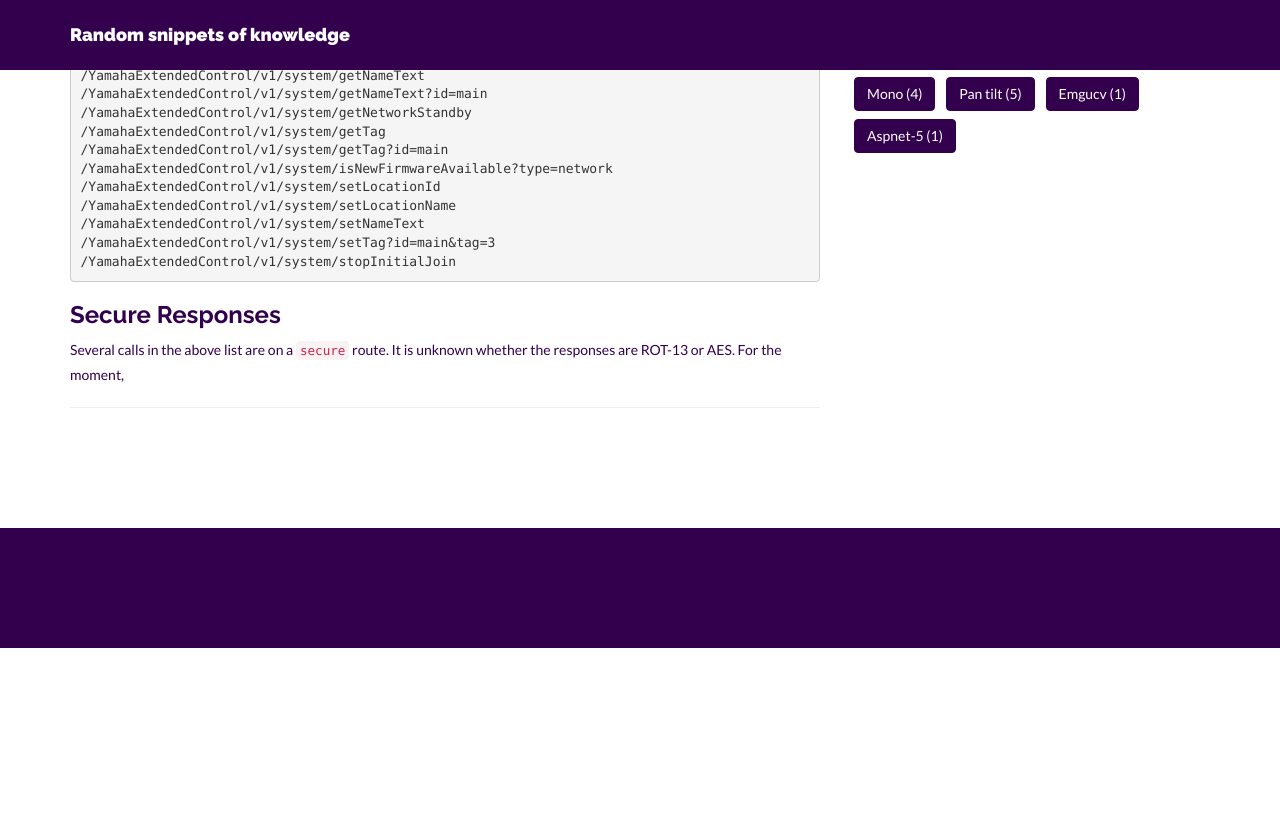
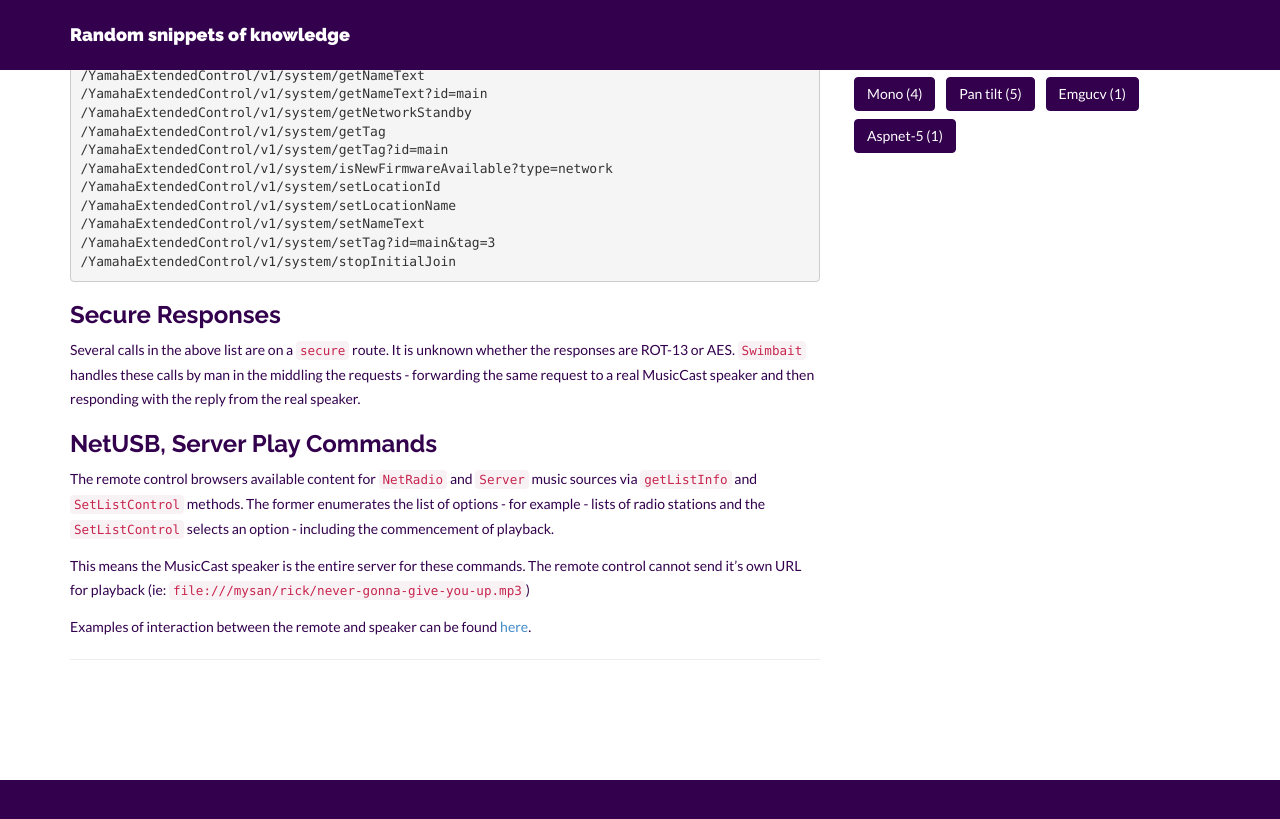
Before and after one commit to neutmute/neutmute.github.io, a Jekyll site: the page built from _posts/blog/2016-04-04-Yamaha-Musiccast-Protocol.md, in a window 1280 px wide and 900 px high, scrolled down 994 px. Shown: the top 819 px of the window. Built offline with Jekyll 4.4.1, drawn with Linux system fonts in a browser that asks for light colours; nearby versions of some CDN libraries; comment, search, counter and statistics services are not loaded; before the commit the page ends 1642 px from its top, so only the background shows below that.

Commit message:
musiccast

```diff
--- a/_posts/blog/2016-04-04-Yamaha-Musiccast-Protocol.md
+++ b/_posts/blog/2016-04-04-Yamaha-Musiccast-Protocol.md
@@ -64,7 +64,13 @@
 
 ### Secure Responses
 Several calls in the above list are on a `secure` route. It is unknown whether the responses are ROT-13 or AES.
-For the moment,
+`Swimbait` handles these calls by man in the middling the requests - forwarding the same request to a real MusicCast speaker and then responding with the reply from the real speaker.
 
+### NetUSB, Server Play Commands
+The remote control browsers available content for `NetRadio` and `Server` music sources via `getListInfo` and `SetListControl` methods. The former enumerates the list of options - for example - lists of radio stations and the `SetListControl` selects an option - including the commencement of playback.
+
+This means the MusicCast speaker is the entire server for these commands. The remote control cannot send it's own URL for playback (ie: `file:///mysan/rick/never-gonna-give-you-up.mp3`)
+
+Examples of interaction between the remote and speaker can be found [here](https://github.com/neutmute/swimbait/tree/master/doc/caps).
 
 ---
```
